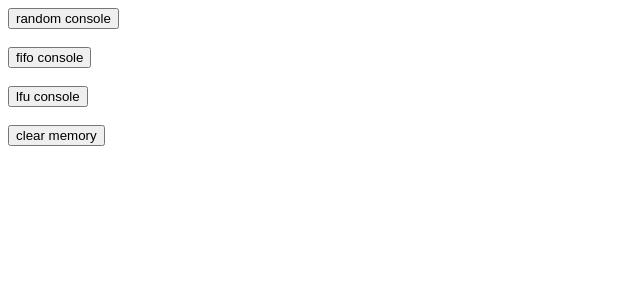
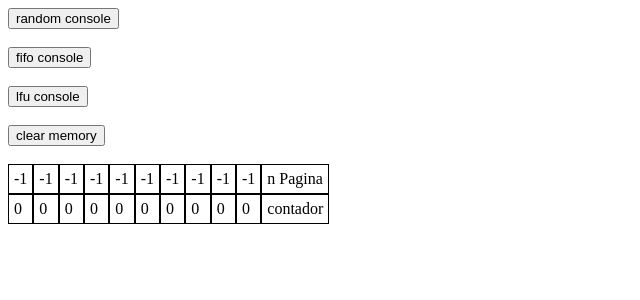
Before and after one commit to lpgoulart/SMV, an Angular app: page / in a window 1280 px wide. Shown: the top 300 px of the page, without its empty margins (0-640 px from the left). Built offline with nearby package versions, Linux system fonts and the light colour scheme.

Commit message:
add a simple disply on screen

```diff
--- a/src/app/app.component.html
+++ b/src/app/app.component.html
@@ -19,3 +19,24 @@
 <button (click)="cleanMemory()">
   clear memory
 </button>
+
+<br><br>
+
+<div style="display: inline-flex">
+  <div *ngFor="let data of memoria">
+    <div style="border: 1px black solid; padding: 5px">
+      {{data.number}}
+    </div>
+    <div style="border: 1px black solid; padding: 5px">
+      {{data.count}}
+    </div>
+  </div>
+  <div>
+    <div style="border: 1px black solid; padding: 5px">
+      n Pagina
+    </div>
+    <div style="border: 1px black solid; padding: 5px">
+      contador
+    </div>
+  </div>
+</div>
```
